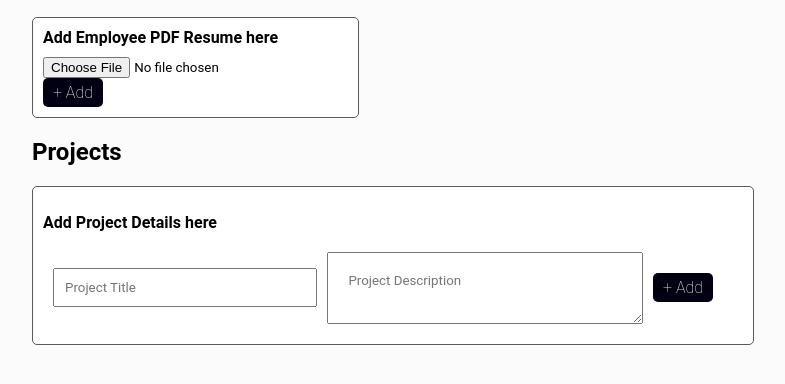
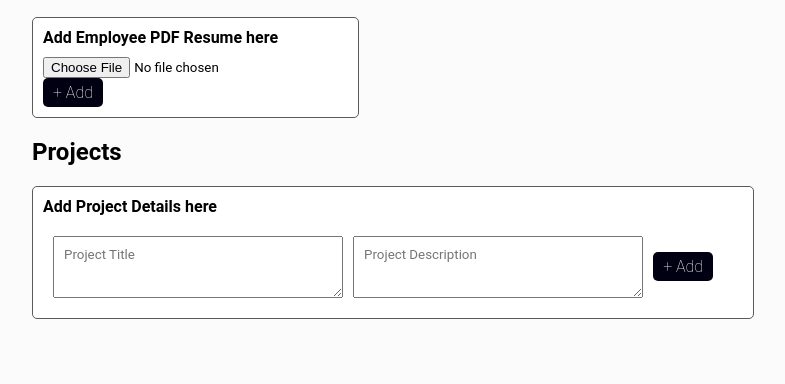
Before and after one commit to ryuan19/SkillSyncer, a Flask app: template templates/dashboard.html in a window 1280 px wide. Shown: the part 185-569 px from the top of the page, without its empty margins (8-793 px from the left). Run offline with Flask 3, Linux system fonts and the light colour scheme; the template is opened without the code that fills it, so the values that code supplies are empty.

Commit message:
updates to frontend, embedding debug

```diff
--- a/app.py
+++ b/app.py
@@ -109,7 +109,7 @@ def dashboard():
         if user:
             employees = Employee.query.filter_by(user_id=user.id).all()
             projects = Project.query.filter_by(user_id=user.id).all()
-            return render_template('dashboard.html', username=session['username'], date=formatted_date, employees=employees, projects=projects)
+            return render_template('dashboard.html', username=session['username'], date=formatted_date, employees=reversed(employees), projects=reversed(projects))
         else:
             flash('User not found')
             return redirect(url_for('login'))
@@ -190,6 +190,7 @@ def get_best_employee_id_name_for_project(embedding):
         employee_embedding = get_employee_embedding(employee)
         if employee_embedding is not None:
             similarity = cos_similarity(embedding, employee_embedding)
+            print(employee.name, f'{similarity=}')
             if similarity > best_similarity:
                 best_similarity = similarity
                 best_employee= employee
--- a/static/styles.css
+++ b/static/styles.css
@@ -727,6 +727,7 @@ li {
 .box-add-project {
     margin: 0;
     padding:10px;
+    gap:0px;
     background-color: #fff;
     width: 700px;
     border-radius: 5px;
--- a/templates/dashboard.html
+++ b/templates/dashboard.html
@@ -72,10 +72,10 @@
             <h2>Projects</h2>
             <div class="box-add-project" style="margin-bottom: 20px;">
                 <form action="{{ url_for('add_project') }}" method="post" enctype="multipart/form-data">
-                    <p style="color: #000; font-weight: bold; margin-bottom: 10px;">Add Project Details here</p>
+                    <p style="color: #000; font-weight: bold; margin-bottom: 10px; margin-top: 0;">Add Project Details here</p>
                     <div style="display: flex; align-items: center; padding: 10px;">
-                        <input type="text" name="title" placeholder="Project Title" required style="flex-grow: 1; margin-right: 10px; padding: 10px;">
-                        <textarea name="description" placeholder="Project Description" required style="flex-grow: 2; margin-right: 10px; padding: 20px;"></textarea>
+                        <textarea type="text" name="title" placeholder="Project Title" required style="flex-grow: 1; margin-right: 10px; padding: 10px; height: 40px"></textarea>
+                        <textarea name="description" placeholder="Project Description" required style="flex-grow: 1; margin-right: 10px; padding: 10px;height: 40px"></textarea>
                         <button class="button-add" type="submit">+ Add</button>
                     </div>
                 </form>
@@ -89,7 +89,7 @@
                     <p>Project description: {{ project.description }}</p>
                     <p>The best employee for this job is: {{ project.best_employee_name}}</p>
                     <form action="{{ url_for('delete_project', project_id=project.id) }}" method="post">
-                        <button class="button-delete-employee" type="submit">Delete Project</button>
+                        <button class="button-delete-employee" type="submit">Delete project</button>
                     </form>
                 </div>
                 {% endfor %}
--- a/util.py
+++ b/util.py
@@ -23,8 +23,6 @@ def get_project_embedding(project):
     proj_embedding = np.fromstring(project.embedding[1:-1], sep=' ')  # Convert the string back to a NumPy array
     return proj_embedding
   return None
-
-
 
 def get_embedding_from_resume(resume_text):
   resume_instruction = [["Represent the employee resume document for retrieving suitable projects: ",resume_text]]
```
